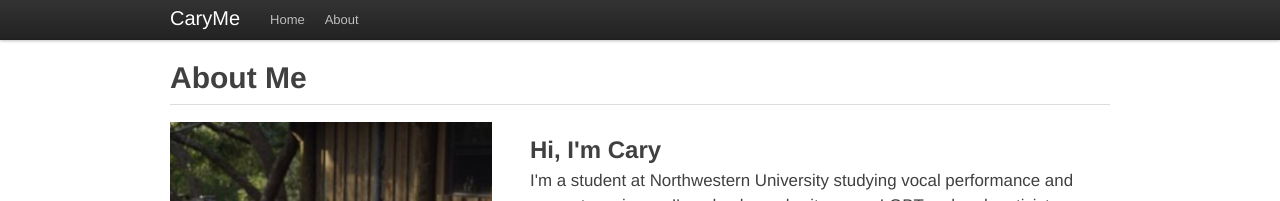
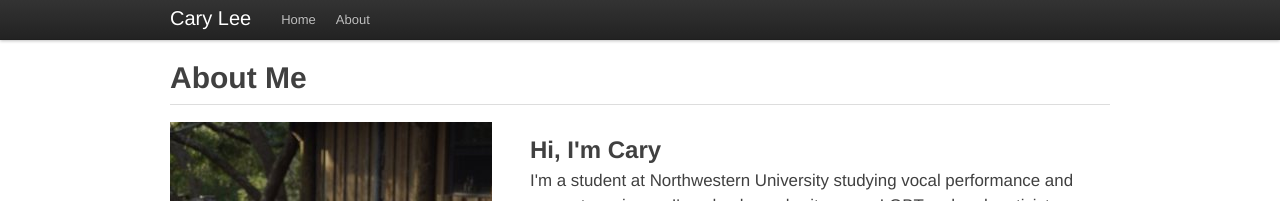
Before and after one commit to carylee/CaryMe, a Jekyll site: the page built from about.html, in a window 1280 px wide. Shown: the top 201 px of the page. Built offline with Jekyll 4.4.1, drawn with Linux system fonts in a browser that asks for light colours; nearby versions of some CDN libraries; Markdown is read by kramdown in place of the engine named in the settings.

Commit message:
Changed name from CaryMe to Cary Lee

```diff
--- a/_layouts/default.html
+++ b/_layouts/default.html
@@ -40,7 +40,7 @@
   <header class="topbar">
     <div class="fill">
       <div class="container">
-        <a class="brand" href="/">CaryMe</a>
+        <a class="brand" href="/">Cary Lee</a>
         <ul class="nav">
           <li><a href="/">Home</a></li>
           <li><a href="/about.html">About</a></li>
```
